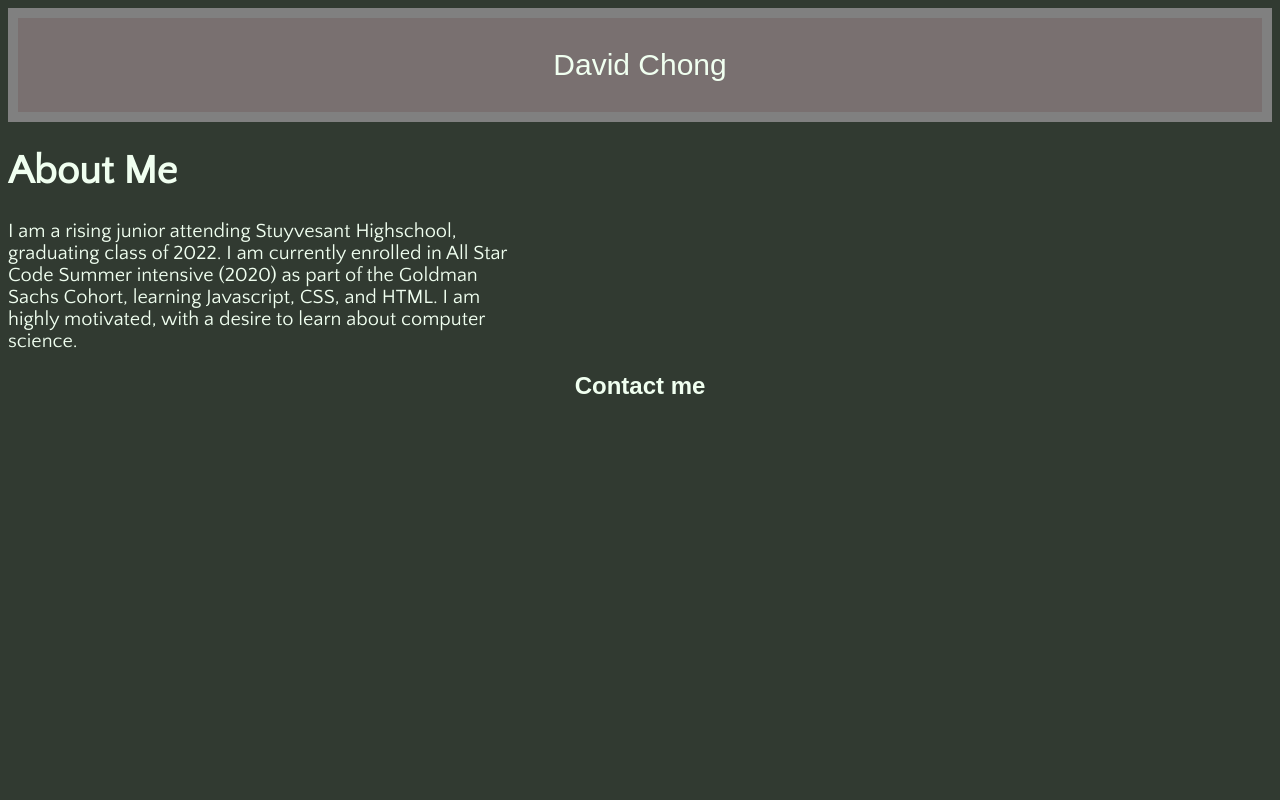
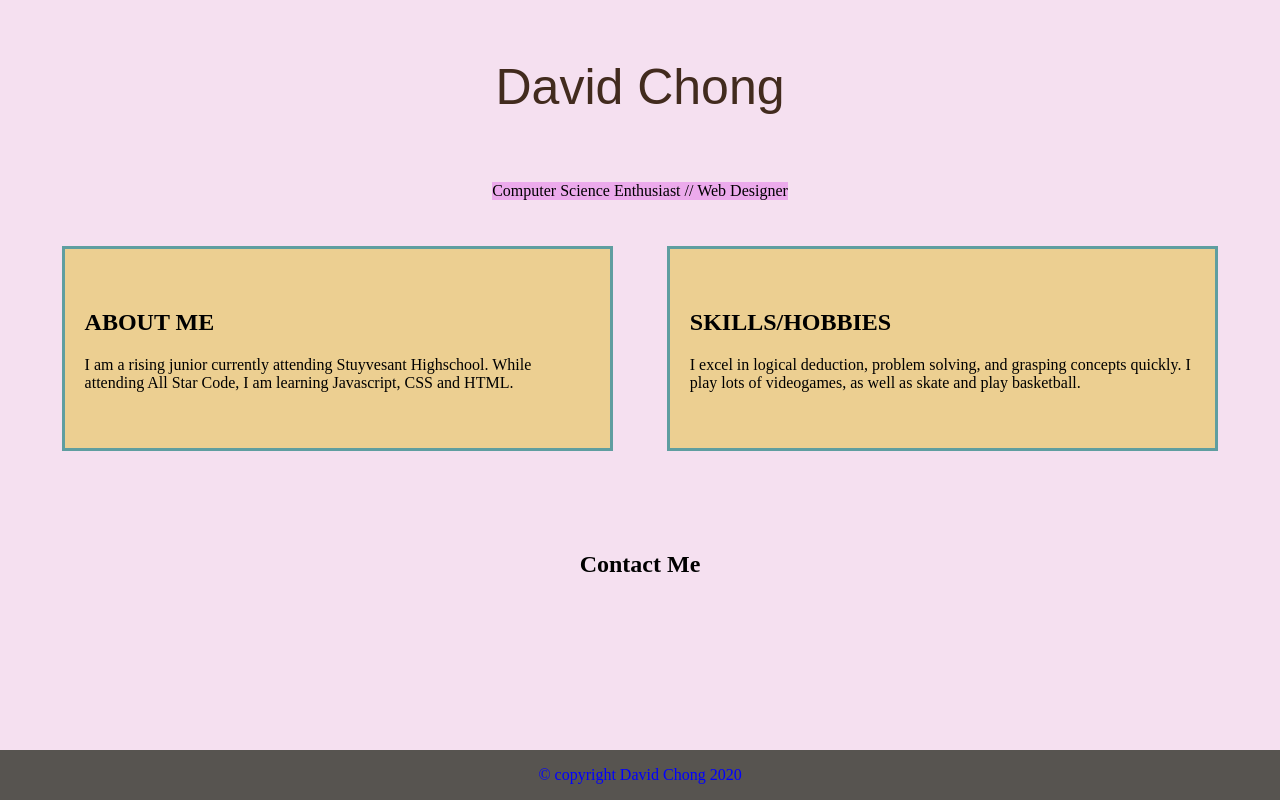
Before and after one commit to DavidASC20/DavidASC20.github.io, a plain HTML site: page index.html in a window 1280 px wide. Drawn offline with Linux system fonts and the light colour scheme; a web font is replaced by a local one.

Commit message:
Personal Website

```diff
--- a/index.html
+++ b/index.html
@@ -1,33 +1,35 @@
 <!DOCTYPE html>
 <html lang="en">
+
 <head>
-    <title>David Chong </title>
+    <meta charset="UTF-8">
+    <meta name="viewport" content="width=device-width, initial-scale=1.0">
     <link rel="stylesheet" href="style.css">
-    <link href="https://fonts.googleapis.com/css2?family=Hind+Vadodara:wght@500&family=Quattrocento+Sans&display=swap" rel="stylesheet">
+    <title>David Chong</title>
+    <link href="https://fonts.googleapis.com/css2?family=Jaldi&display=swap" rel="stylesheet">
 </head>
+
 <body>
-    <div class="intro"> <p class="Name"> David Chong</p></div>
-    <div class= "Whole"><div class="abtMe"> <h1>About Me </h1> <p> I am a rising junior attending Stuyvesant Highschool, graduating class of 2022.  I am currently enrolled in All Star Code Summer intensive (2020) as part of the Goldman Sachs Cohort, learning Javascript, CSS, and HTML.
-        I am highly motivated, with a desire to learn about computer science.
-    </p></div>
-    </div class="hobies"
-
-
-
-    <footer> <h2 id="contact"> Contact me </h2></footer>
-
-
-
-
-<footer>
-
-</footer>
+    <div id="beginning">
+        <p id="title"> David Chong</p>
+        <p id="blurb"> Computer Science Enthusiast // Web Designer </p>
+    </div>
+    <div class="introductions">
+        <div class="abtme">
+            <h2 class="introText"> ABOUT ME</h2>
+            <p>I am a rising junior currently attending Stuyvesant Highschool.  While attending All Star Code, I am learning Javascript, CSS and HTML.</p>
+        </div>
+        <div class="skillsHobbies">
+            <h2 class="introText">SKILLS/HOBBIES</h2>
+            <p>I excel in logical deduction, problem solving, and grasping concepts quickly.  I play lots of videogames, as well as skate and play basketball.</p>
+        </div>
+    </div>
+    <div class="contacts">
+        <h2> Contact Me</h2>
+    </div>
+    <footer>
+        <p> &copy; copyright David Chong 2020</p>
+    </footer>
 </body>
 
-
-
-
-
-
-
 </html>
--- a/style.css
+++ b/style.css
@@ -1,43 +1,72 @@
-body{
-    background-color: #383d39;
-    animation-name: colorchange;
-    animation-duration: 8s;
-    animation-iteration-count: infinite;
+body {
+    background-color: #f5e0f0;
 }
 
-.intro{
-    border: 10px solid gray;
-    background-color: #797070;
+
+#beginning {
+    display: flex;
+    flex-direction: column;
+    align-items: center;
+    margin-top: 0px;
+}
+
+
+
+#title {
+    font-size: 50px;
+    font-family: 'Jaldi', sans-serif;
+    color: #422b1e
+}
+
+#blurb{
+    width: fit-content;
+    background-color: rgb(236, 170, 236);
+}
+
+.abtme{
+    margin-top: 30px;
+    padding: 40px 20px 40px 20px;
+    width: 40%;
+    background-color: #eccf91;
+    border: 3px cadetblue solid;
+}
+
+.skillsHobbies{
+    margin-top: 30px;
+    padding: 40px 20px 40px 20px;
+    width: 40%;
+    background-color: #eccf91;
+    border: 3px cadetblue solid;
+}
+
+.introductions{
+    display:flex;
+    justify-content: space-evenly;
+    align-self: flex-end;
+}
+.contacts {
+    margin-top: 100px;
+    text-align: center;
+}
+
+@media(max-width: 480px) {
+    .introductions{
+        flex-direction: column;
+        align-items: center;
+    }
+    .introText{
+        font-size: 15px;
+    }
 
 }
 
-.Name{
+
+footer{
+    position: fixed;
+    left: 0;
+    bottom: 0;
+    width: 100%;
+    color: blue;
     text-align: center;
-    color: honeydew;
-    font-family: 'Hind Vadodara', sans-serif;
-    font-size: 30px;
-
+    background-color: #575450;
 }
-
-.abtMe{
-    width: 40%;
-    color: honeydew;
-    font-family: 'Quattrocento Sans', sans-serif;
-    font-size: 20px;
-}
-
-@keyframes colorchange {
-    0%  {background-color: #383d39;}
-    25% {background-color: #565956}
-    50% {background-color: #4f584f}
-    75% {background-color: #2a332a;}
-    100%{background-color: #383d39;}
-}
-
-#contact{
-    display: flex;
-    justify-content: center;
-    align-self: flex-end;
-    color: honeydew;
-    font-family: 'Hind Vadodara', sans-serif;
-}
```
Also changed, not shown: 1 other file.
